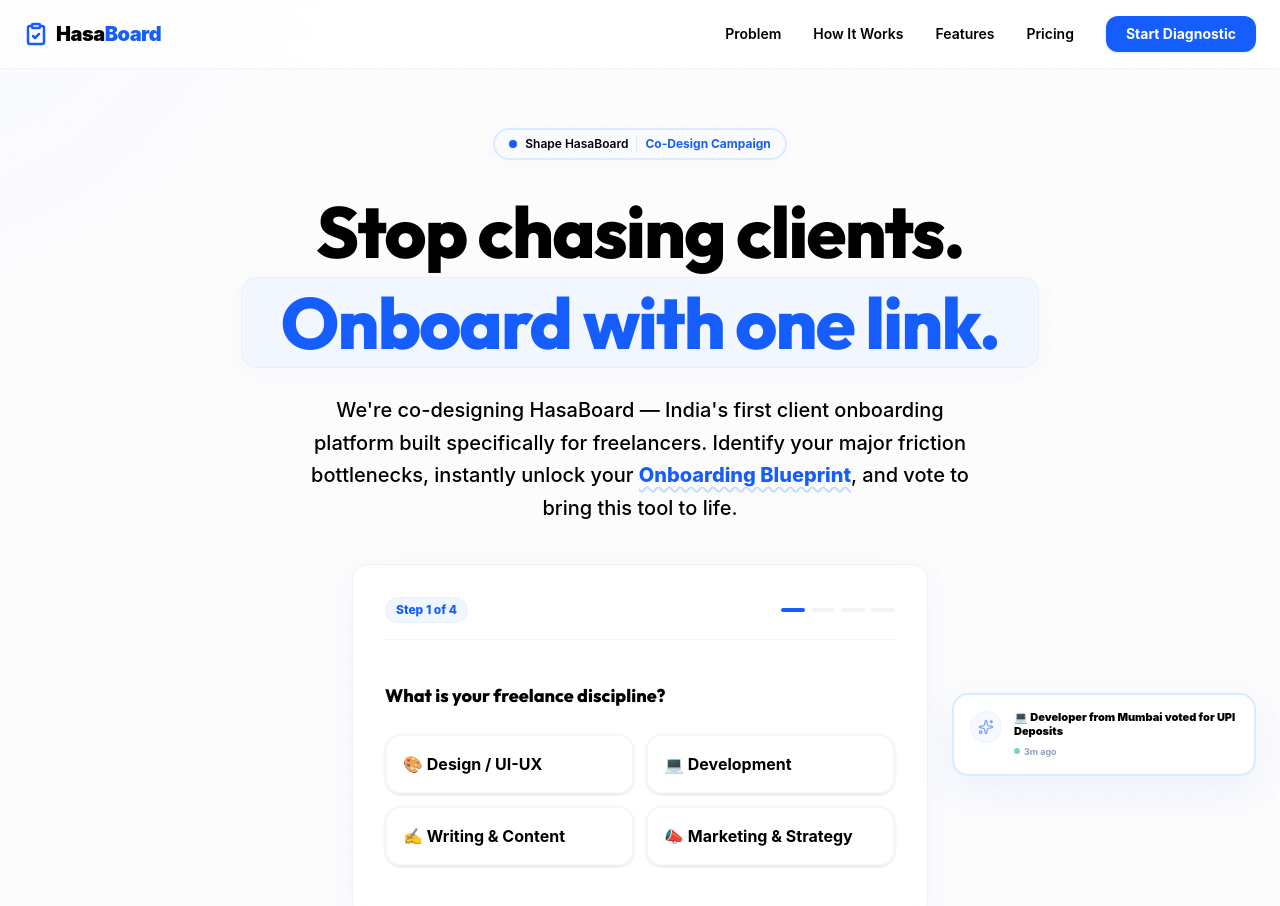
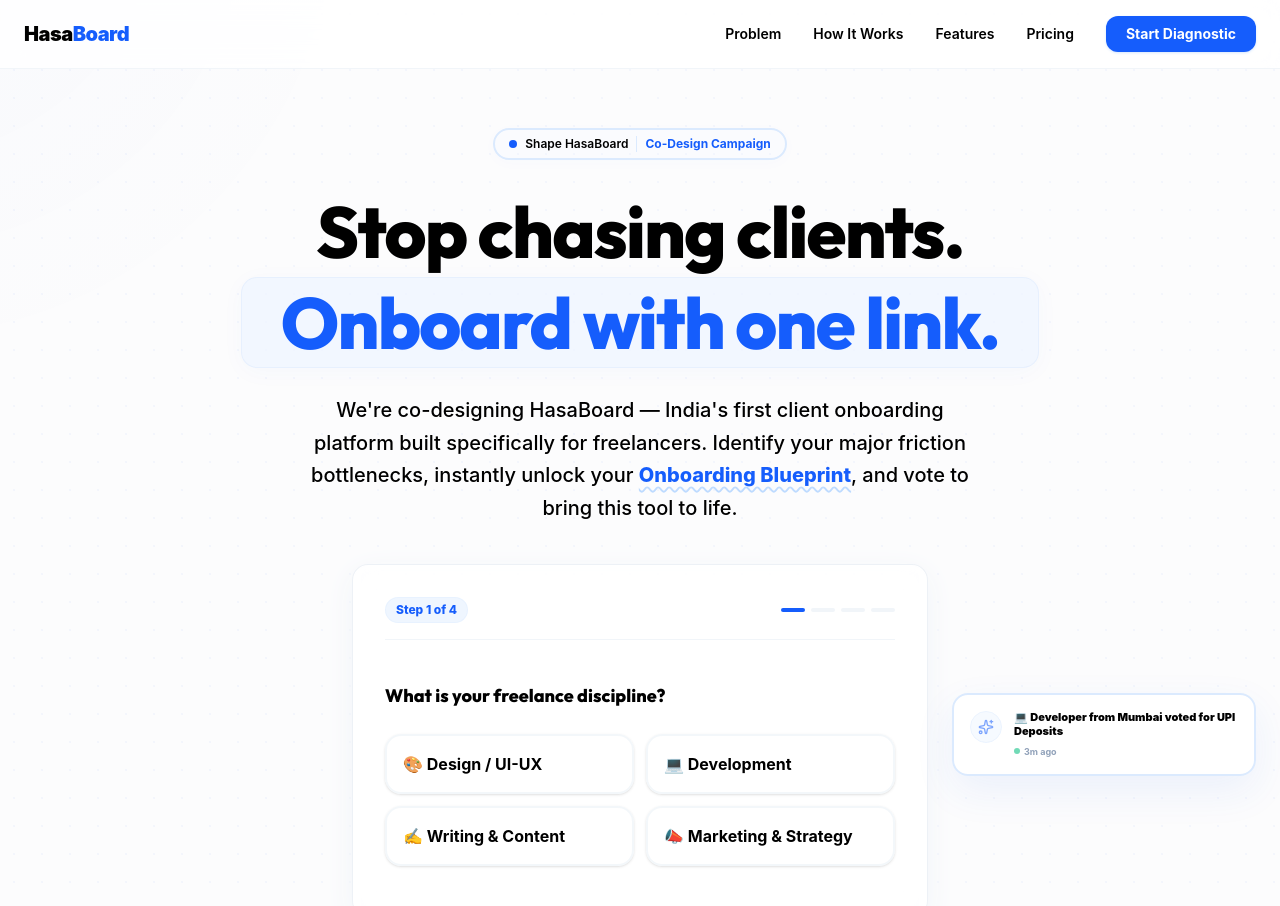
Before and after one commit to sairaghukiran14/hasa, a React (Vite) app: page / in a window 1280 px wide. Shown: the top 906 px of the page. Built offline with nearby package versions, Linux system fonts and the light colour scheme.

Commit message:
style: remove custom SVG clipboard icon from Navbar logo branding

```diff
--- a/src/App.tsx
+++ b/src/App.tsx
@@ -843,11 +843,7 @@
             className="flex items-center"
           >
             {/* Custom SVG Clipboard Logo Icon */}
-            <svg className="w-6 h-6 text-blue-600 mr-2 flex-shrink-0" viewBox="0 0 24 24" fill="none" stroke="currentColor" strokeWidth="2.5" strokeLinecap="round" strokeLinejoin="round">
-              <path d="M16 4h2a2 2 0 0 1 2 2v14a2 2 0 0 1-2 2H6a2 2 0 0 1-2-2V6a2 2 0 0 1 2-2h2" />
-              <rect x="8" y="2" width="8" height="4" rx="1" ry="1" />
-              <path d="m9 14 2 2 4-4" />
-            </svg>
+
             <span className="text-xl font-black tracking-tight text-black">
               Hasa<span className="text-blue-600">Board</span>
             </span>
```
Also changed, not shown: public/logo.png.
